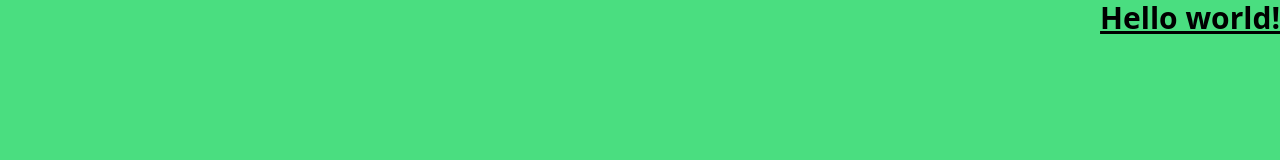
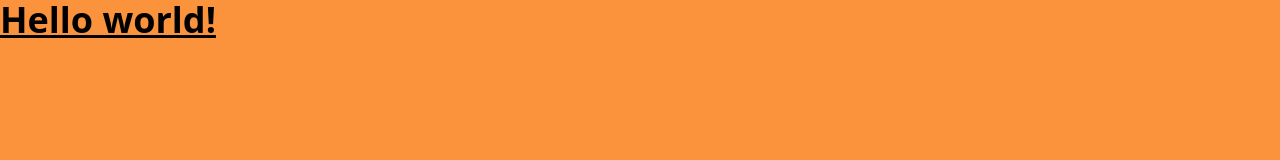
Before and after one commit to webstormcam/Results_Summary_Component, a website: page index.html in a window 1280 px wide. Drawn offline with Linux system fonts and the light colour scheme.

Commit message:
Test before working on it lol

```diff
--- a/index.html
+++ b/index.html
@@ -7,8 +7,8 @@
     <title>Results Summary Component</title>
     <link href="./dist/output.css" rel="stylesheet">
 </head>
-<body class="bg-green-400">
-    <h1 class="text-3xl font-bold underline text-right">
+<body class="bg-orange-400">
+    <h1 class="text-4xl  font-extrabold underline text-left">
         Hello world!
       </h1>
 </body>
```
Also changed, not shown: dist/output.css.
